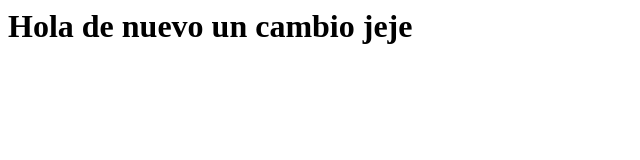
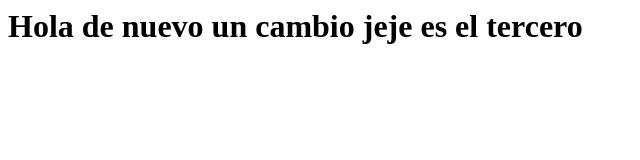
Before and after one commit to ArianaEsquivel/prueba, a plain HTML site: page index.html in a window 1280 px wide. Shown: the whole page, without its empty margins (0-640 px from the left). Drawn offline with Linux system fonts and the light colour scheme.

Commit message:
puse tercer cambio

```diff
--- a/index.html
+++ b/index.html
@@ -1 +1 @@
-<h1>Hola de nuevo un cambio jeje</h1>
+<h1>Hola de nuevo un cambio jeje es el tercero</h1>
```
